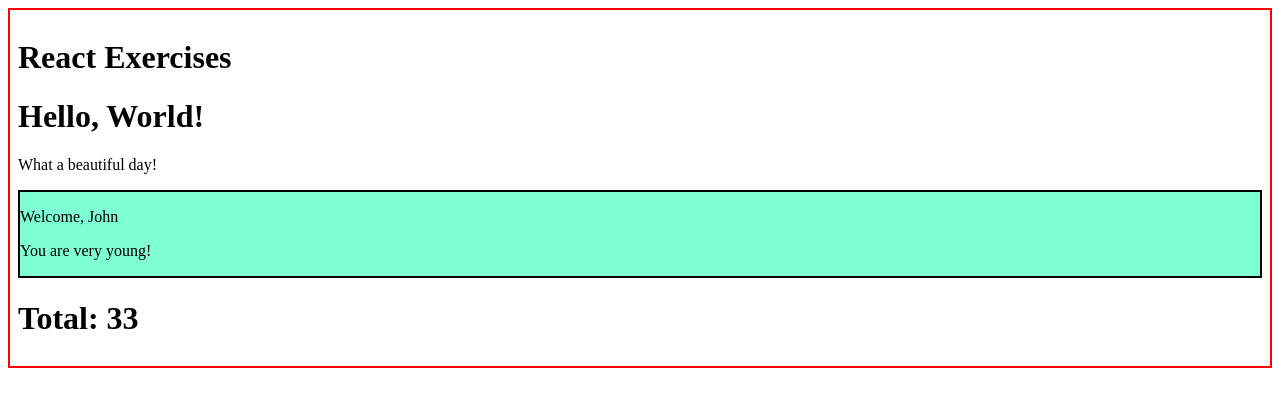
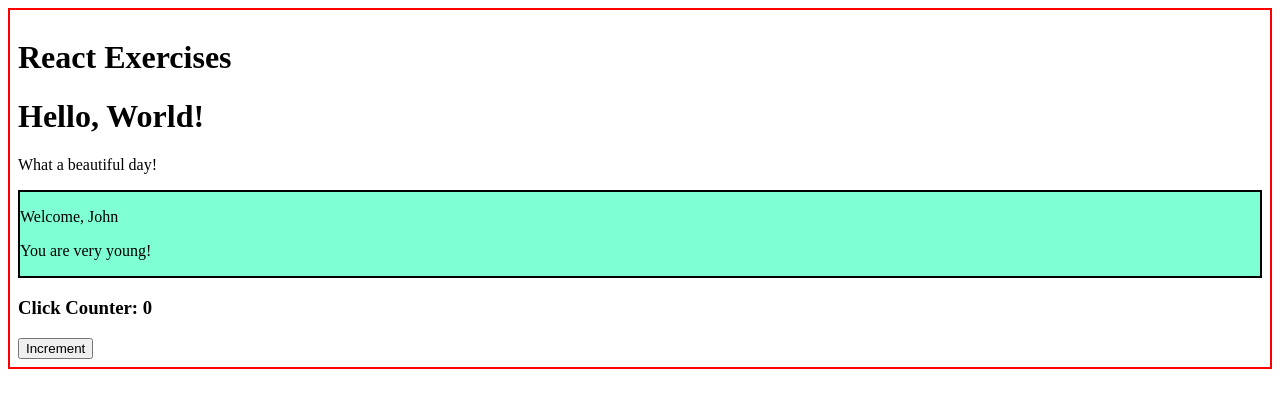
Before and after one commit to AlexSgherri/react-exercises, a React (Create React App) app: page / in a window 1280 px wide. Shown: the top 408 px of the page. Built offline with nearby package versions, Linux system fonts and the light colour scheme.

Commit message:
useState-01-done

```diff
--- a/src/App.js
+++ b/src/App.js
@@ -37,9 +37,9 @@ export class App extends React.Component{
         <Container title="React Exercises">
             <Hello />
             <Welcome name="John" />
+            <ClickCounter />
+            {/* <Counter initialValue={2} incrementAmount={3} incrementInterval={300} />
             <Sum numbers={ [5, 7, 9, 12] } />
-            {/* <Counter initialValue={2} incrementAmount={3} incrementInterval={300} />
-            <ClickCounter />
             <ClickTracker />
             <InteractiveWelcome />
             <Login passingFunction={this.onLogin} />
--- a/src/ClickCounter.js
+++ b/src/ClickCounter.js
@@ -1,28 +1,43 @@
-import React from "react";
+import { useState } from "react";
 
-export class ClickCounter extends React.Component {
-  constructor(props){
-    super(props);
+export function ClickCounter() {
+  const [count, setCount] = useState(0);
 
-    this.state = {
-      counter: 0,
-    };
+  function incrementCounterHandler() {
+    setCount((counter) => counter + 1);
   }
 
-  incrementCounterHandler = () => {
-    this.setState((state) => {
-      return {
-        counter: state.counter + 1
-      };
-    });
-  };
+  return (
+    <div>
+      <h3>Click Counter: {count}</h3>
+      <button onClick={incrementCounterHandler}>Increment</button>
+    </div>
+  );
+}
 
-  render() {
-    return (
-      <div>
-        <h3>Click Counter: {this.state.counter}</h3>
-        <button onClick={this.incrementCounterHandler}>Increment</button>
-      </div>
-    );
-  }
-}
+// export class ClickCounter extends React.Component {
+//   constructor(props){
+//     super(props);
+
+//     this.state = {
+//       counter: 0,
+//     };
+//   }
+
+//   incrementCounterHandler = () => {
+//     this.setState((state) => {
+//       return {
+//         counter: state.counter + 1
+//       };
+//     });
+//   };
+
+//   render() {
+//     return (
+//       <div>
+//         <h3>Click Counter: {this.state.counter}</h3>
+//         <button onClick={this.incrementCounterHandler}>Increment</button>
+//       </div>
+//     );
+//   }
+// }
```
